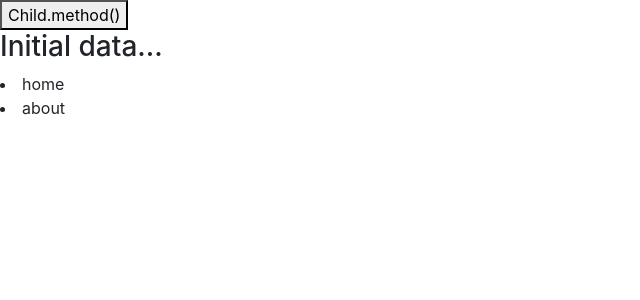
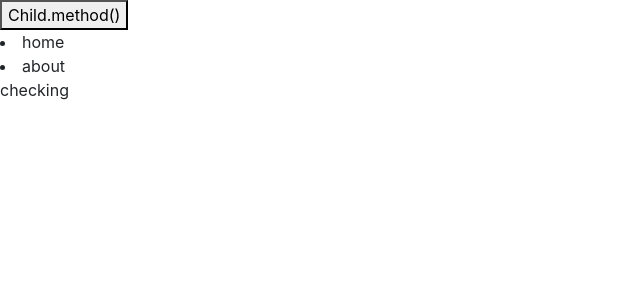
Before and after one commit to pushkertiwari/react-app, a React (Create React App) app: page /about in a window 1280 px wide. Shown: the top 300 px of the page, without its empty margins (0-640 px from the left). Built offline with nearby package versions, Linux system fonts and the light colour scheme.

Commit message:
worked on the data exchange

```diff
--- a/src/component/home/index.jsx
+++ b/src/component/home/index.jsx
@@ -1,6 +1,6 @@
 import React, { Component } from 'react';
 import  LeftSide  from "./leftSide";
-//import  RightSide  from "./rightSide";
+import  RightSide  from "./rightSide";
 
 class Index extends Component{
     constructor(props) {
@@ -8,21 +8,21 @@ class Index extends Component{
         this.state = {
             header: "Header from props...",
             content: "Content from props...",
-            data: 'Initial data...'
+            data: 'checking'
         }
         this.updateState = this.updateState.bind(this);
     }
     updateState(num) {
-        // this.setState({ data: 'Data updated from the child component...' })
+        this.setState({ data: 'Data updated from the child component...' })
         console.log(num);
     }
 
     render() {
         return (
             <div>
-                <LeftSide headerProp={this.state.header} myDataProp={this.state.data}
+                <LeftSide headerProp={this.state.header}
                     updateStateProp={this.updateState}/>
-                {/* <RightSide /> */}
+                <RightSide myDataProp={this.state.data} />
             </div>
         );
     }
--- a/src/component/home/leftSide.jsx
+++ b/src/component/home/leftSide.jsx
@@ -25,7 +25,6 @@ class LeftSide extends Component {
     handleCLick(e) {
         e.preventDefault();
         this.props.updateStateProp(e.target.dataset.id);
-        alert('ok');
         // this.props.history.push('/' + e.target.dataset.id)
     }
     addListing() {
@@ -37,9 +36,8 @@ class LeftSide extends Component {
     render() {
         return (
             <div>
-                <button testprop={this.state.test} onClick={this.addToCart}>Child.method()</button>
+                <button  onClick={this.addToCart}>Child.method()</button>
                 {/* <button onClick={this.props.updateStateProp}>CLICK</button> */}
-                <h3>{this.props.myDataProp}</h3>
                 {this.addListing()}
             </div>
         );
--- a/src/component/home/rightSide.jsx
+++ b/src/component/home/rightSide.jsx
@@ -0,0 +1,16 @@
+import React, { Component } from 'react';
+import { withRouter } from 'react-router-dom';
+class RightSide extends Component {
+    constructor(props) {
+        super(props);
+    }
+
+    render() {
+        return (
+            <div>{this.props.myDataProp}
+            </div>
+        );
+    }
+}
+
+export default withRouter(RightSide);
```
